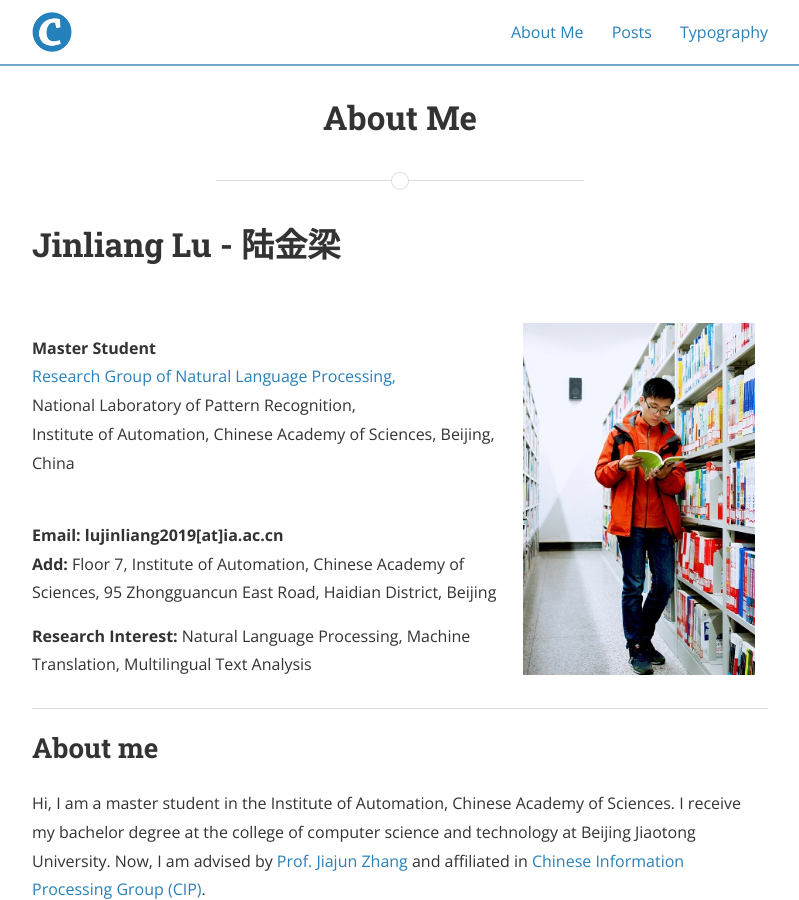
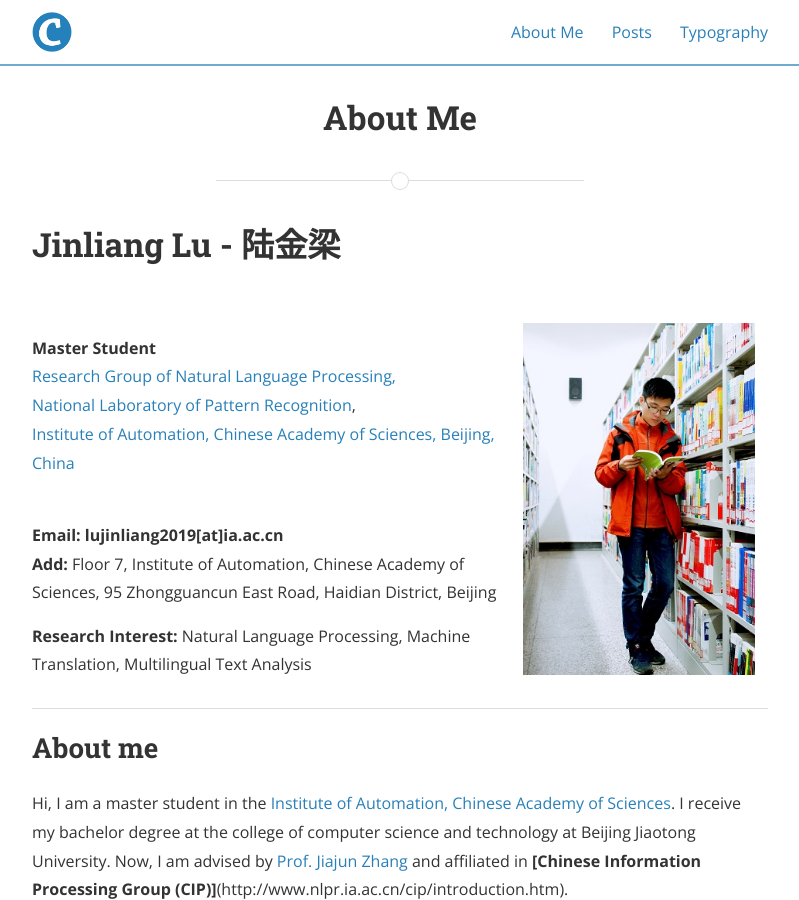
Before and after one commit to JinliangLu96/JinliangLu96.github.io, a Jekyll site: the page built from about.md, in a window 1280 px wide and 900 px high. Shown: the whole window, without its empty margins (240-1039 px from the left). Built offline with Jekyll 4.4.1, drawn with Linux system fonts in a browser that asks for light colours; nearby versions of some CDN libraries; part of the change alters nothing that is shown.

Commit message:
Update about.md

```diff
--- a/about.md
+++ b/about.md
@@ -9,9 +9,9 @@ permalink: /about/
   <tr>
     <td width="65%">
       <p><br><b>Master Student</b>
-      <br><a herf="http://www.nlpr.ia.ac.cn/cip/introduction.htm">Research Group of Natural Language Processing,</a>
-      <br>National Laboratory of Pattern Recognition,
-      <br>Institute of Automation, Chinese Academy of Sciences, Beijing, China</p>
+      <br><a href="http://www.nlpr.ia.ac.cn/cip/introduction.htm">Research Group of Natural Language Processing,</a>
+      <br><a href="http://www.nlpr.ia.ac.cn/cn/index.html">National Laboratory of Pattern Recognition</a>,
+      <br><a href="http://www.ia.cas.cn">Institute of Automation, Chinese Academy of Sciences, Beijing, China</a></p>
       <p><b></b></p>
       <p><br><b>Email: lujinliang2019[at]ia.ac.cn</b>
          <br><b>Add:</b> Floor 7, Institute of Automation, Chinese Academy of Sciences, 95 Zhongguancun East Road, Haidian District, Beijing</p>
@@ -26,7 +26,7 @@ permalink: /about/
 
 ## About me
 
-Hi, I am a master student in the Institute of Automation, Chinese Academy of Sciences. I receive my bachelor degree at the college of computer science and technology at Beijing Jiaotong University. Now, I am advised by [Prof. Jiajun Zhang](http://www.nlpr.ia.ac.cn/cip/jjzhang.htm) and  affiliated in [Chinese Information Processing Group (CIP)](http://www.nlpr.ia.ac.cn/cip/introduction.htm).
+Hi, I am a master student in the [Institute of Automation, Chinese Academy of Sciences](http://www.ia.cas.cn). I receive my bachelor degree at the college of computer science and technology at Beijing Jiaotong University. Now, I am advised by [Prof. Jiajun Zhang](http://www.nlpr.ia.ac.cn/cip/jjzhang.htm) and  affiliated in **[Chinese Information Processing Group (CIP)]**(http://www.nlpr.ia.ac.cn/cip/introduction.htm).
 
 My research interests lie within the intersection of Natural Language Processing, Deep Learning, Machine Translation and Multilingual Text Analysis.
 
```
